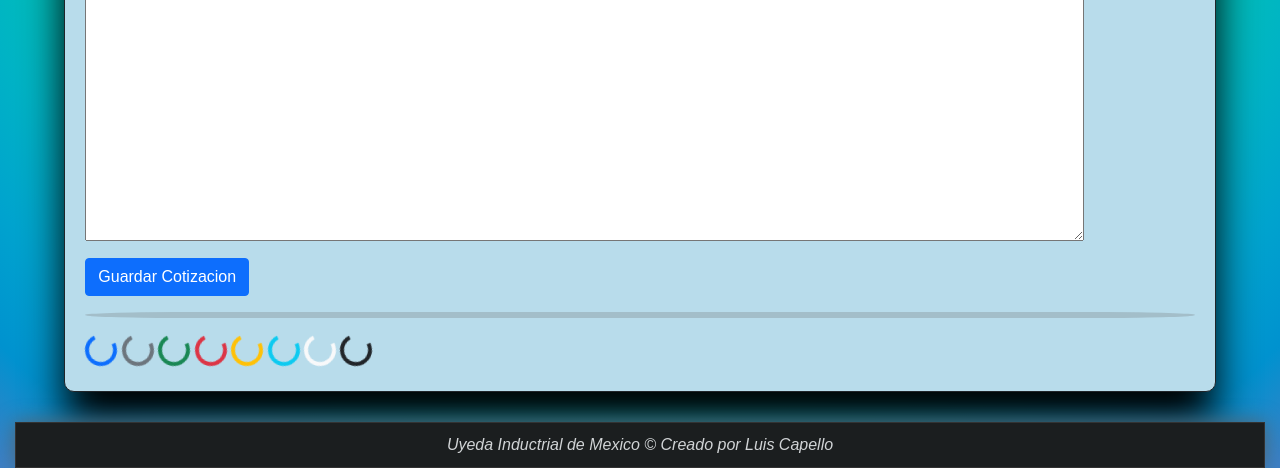
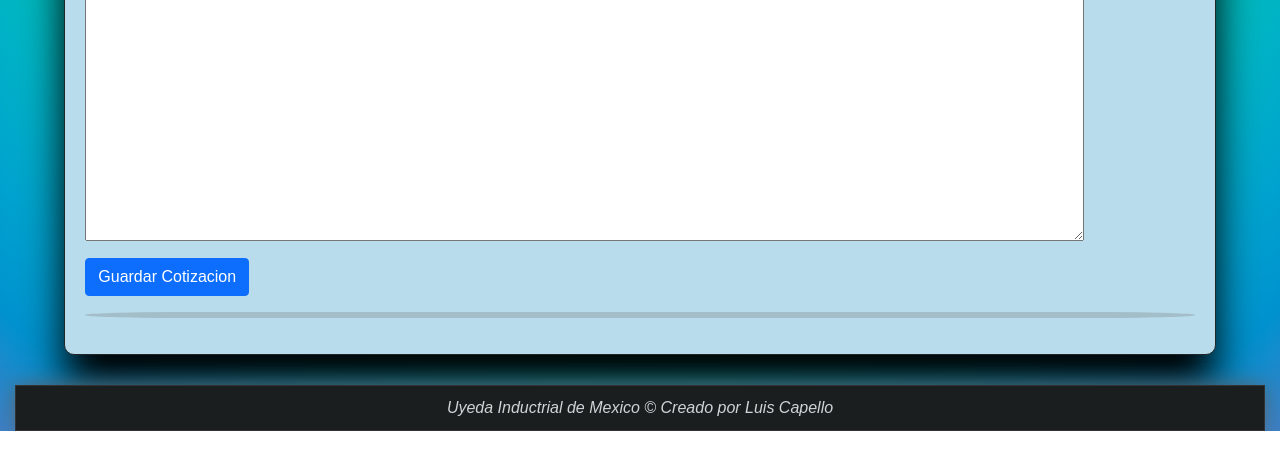
Before and after one commit to luiscapello/proyecto_cot, a Django app: page /formulario/ in a window 1280 px wide. Shown: the part 1111-1579 px from the top of the page. After the commit the page ends 1542 px from the top, so only its background shows below. Run offline with Django 4.2, Linux system fonts and the light colour scheme; a user stored in the database is signed in.

Commit message:
Update form.html

```diff
--- a/mainapp/templates/mainapp/form.html
+++ b/mainapp/templates/mainapp/form.html
@@ -244,8 +244,8 @@
 
                     <!-- Button trigger modal -->
                     <button type="button" class="btn btn-primary" data-bs-toggle="modal" data-bs-target="#staticBackdrop">
-                                        Guardar Cotizacion
-                                    </button>
+                            Guardar Cotizacion
+                    </button>
 
                     <!-- Modal -->
                     <div class="modal fade" id="staticBackdrop" data-bs-backdrop="static" data-bs-keyboard="false" tabindex="-1" aria-labelledby="staticBackdropLabel" aria-hidden="true">
@@ -271,30 +271,6 @@
                     <hr style="border: 3px solid #666; border-radius: 300px/10px; height: 0px; text-align: center;">
                 </form>
 
-                <div class="spinner-border text-primary" role="status">
-                    <span class="visually-hidden">Loading...</span>
-                  </div>
-                  <div class="spinner-border text-secondary" role="status">
-                    <span class="visually-hidden">Loading...</span>
-                  </div>
-                  <div class="spinner-border text-success" role="status">
-                    <span class="visually-hidden">Loading...</span>
-                  </div>
-                  <div class="spinner-border text-danger" role="status">
-                    <span class="visually-hidden">Loading...</span>
-                  </div>
-                  <div class="spinner-border text-warning" role="status">
-                    <span class="visually-hidden">Loading...</span>
-                  </div>
-                  <div class="spinner-border text-info" role="status">
-                    <span class="visually-hidden">Loading...</span>
-                  </div>
-                  <div class="spinner-border text-light" role="status">
-                    <span class="visually-hidden">Loading...</span>
-                  </div>
-                  <div class="spinner-border text-dark" role="status">
-                    <span class="visually-hidden">Loading...</span>
-                  </div>
 
         {% else %}
                 <h2 class="content">Inicia sesión en el sistema</h2>
```
